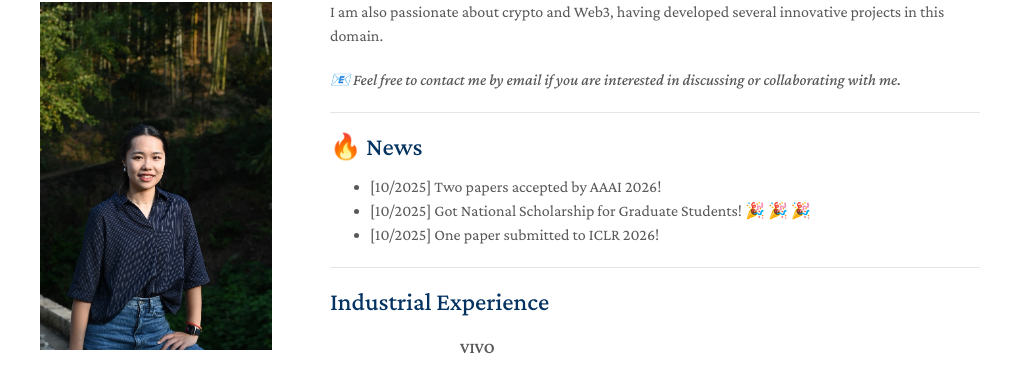
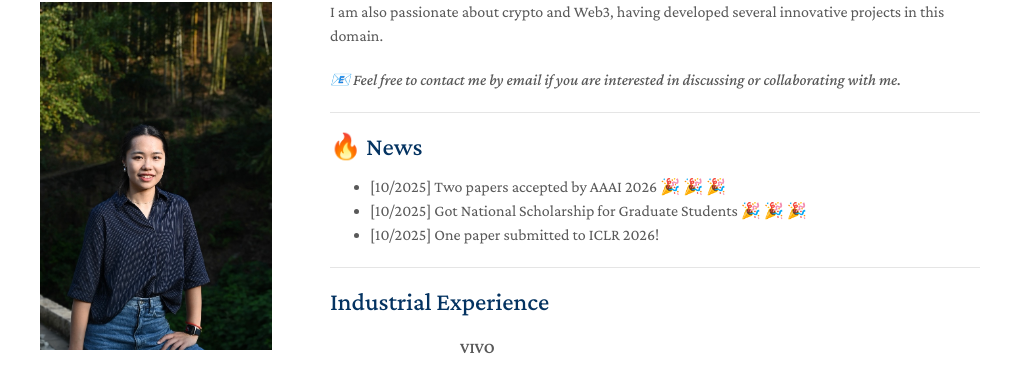
Before and after one commit to Shuning0312/Shuning0312.github.io, a Jekyll site: the page built from index.md, in a window 1280 px wide and 1400 px high, scrolled down 211 px. Shown: the part 82-447 px from the top of the window, without its empty margins (140-1151 px from the left). Built offline with Jekyll 4.4.1, drawn with Linux system fonts in a browser that asks for light colours; nearby versions of some CDN libraries; a style sheet for code colours, icons or effects is not loaded; our own code applies the rules of GitHub Pages for plain Markdown files.

Commit message:
Update homepage layout

```diff
--- a/index.md
+++ b/index.md
@@ -18,8 +18,8 @@ _📧 Feel free to contact me by email if you are interested in discussing or co
 
 ## 🔥 News
 
-- [10/2025] Two papers accepted by AAAI 2026!
-- [10/2025] Got National Scholarship for Graduate Students! 🎉 🎉 🎉
+- [10/2025] Two papers accepted by AAAI 2026 🎉 🎉 🎉
+- [10/2025] Got National Scholarship for Graduate Students 🎉 🎉 🎉
 - [10/2025] One paper submitted to ICLR 2026!
 
 ---
@@ -133,7 +133,7 @@ Sep. 2019 - Jun. 2023
 
 <div class="honors">
   <div class="honor-item">
-    <span class="honor-date">[04/2024]</span>
+    <span class="honor-date">[10/2025]</span>
     <span class="honor-text">National Scholarship for Graduate Students.</span>
   </div>
 
```
